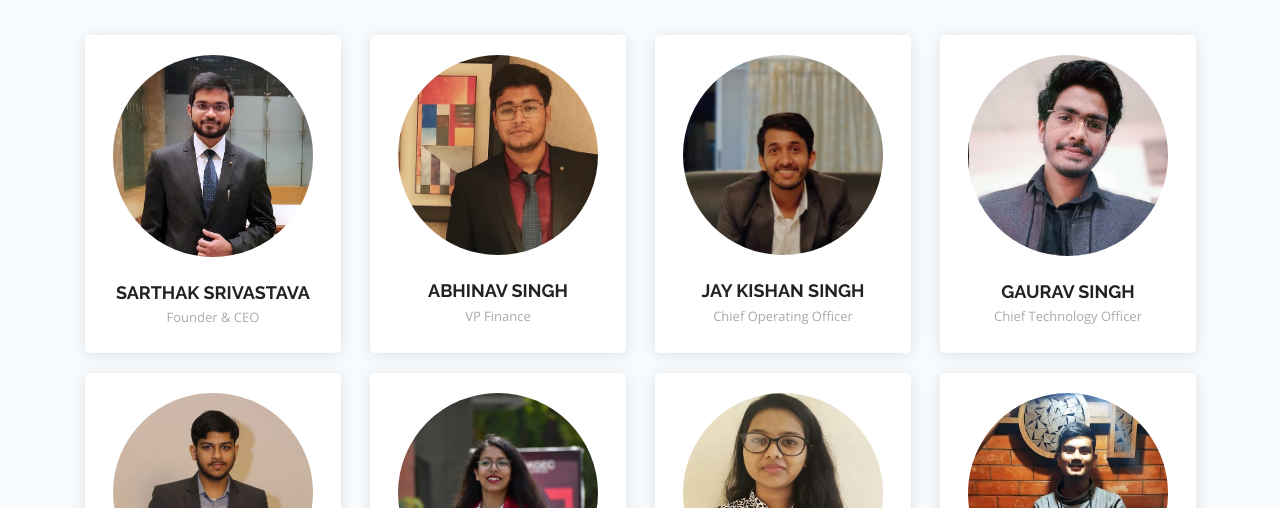
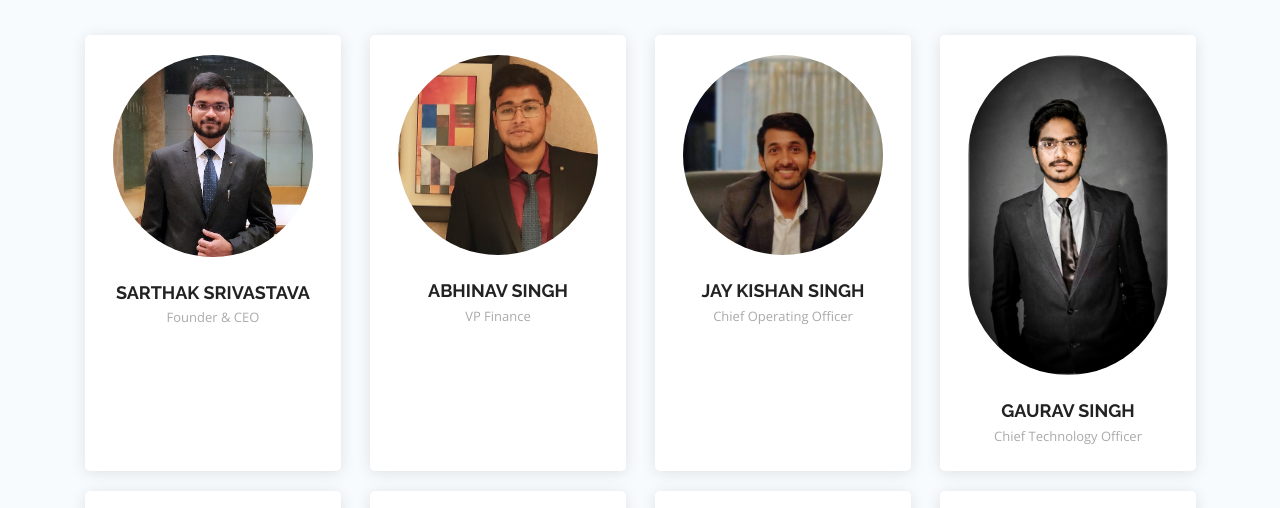
Before and after one commit to Codebugged-Research/codebugged-website, a plain HTML site: page team.html in a window 1280 px wide. Shown: the part 221-729 px from the top of the page. Drawn offline with nearby package versions, Linux system fonts and the light colour scheme.

Commit message:
Update team.html

```diff
--- a/team.html
+++ b/team.html
@@ -115,7 +115,7 @@
                 <div class="col-lg-3 col-md-6 d-flex align-items-stretch">
                     <div class="member" data-aos="fade-up" data-aos-delay="400">
                         <div class="member-img">
-                            <img src="assets/img/team/gaurav.jpg" class="img-fluid" alt="">
+                            <img src="assets/img/team/cto.jpeg" class="img-fluid" alt="">
                             <div class="social">
                                 <a href="https://github.com/gaurav82692"><i class="icofont-github"></i></a>
                                 <a href="https://www.linkedin.com/in/gaurav-singh-9a523918b/"><i
```
